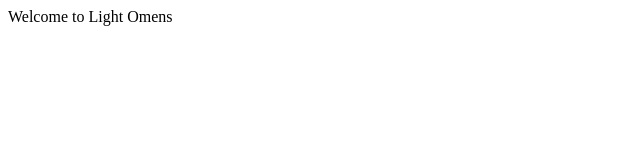
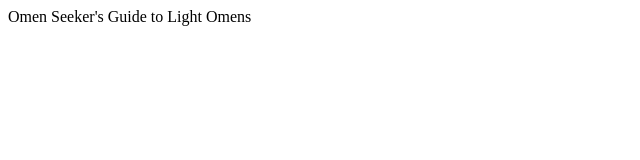
Before and after one commit to itsjaydenking/GrimGateway, a plain HTML site: page index.html in a window 1280 px wide. Shown: the whole page, without its empty margins (0-640 px from the left). Drawn offline with Linux system fonts and the light colour scheme.

Commit message:
Update index.html

```diff
--- a/index.html
+++ b/index.html
@@ -6,6 +6,6 @@
     <title>Home</title>
   </head>
   <body>
-    Welcome to Light Omens
+    Omen Seeker's Guide to Light Omens
   </body>
 </html>
```
